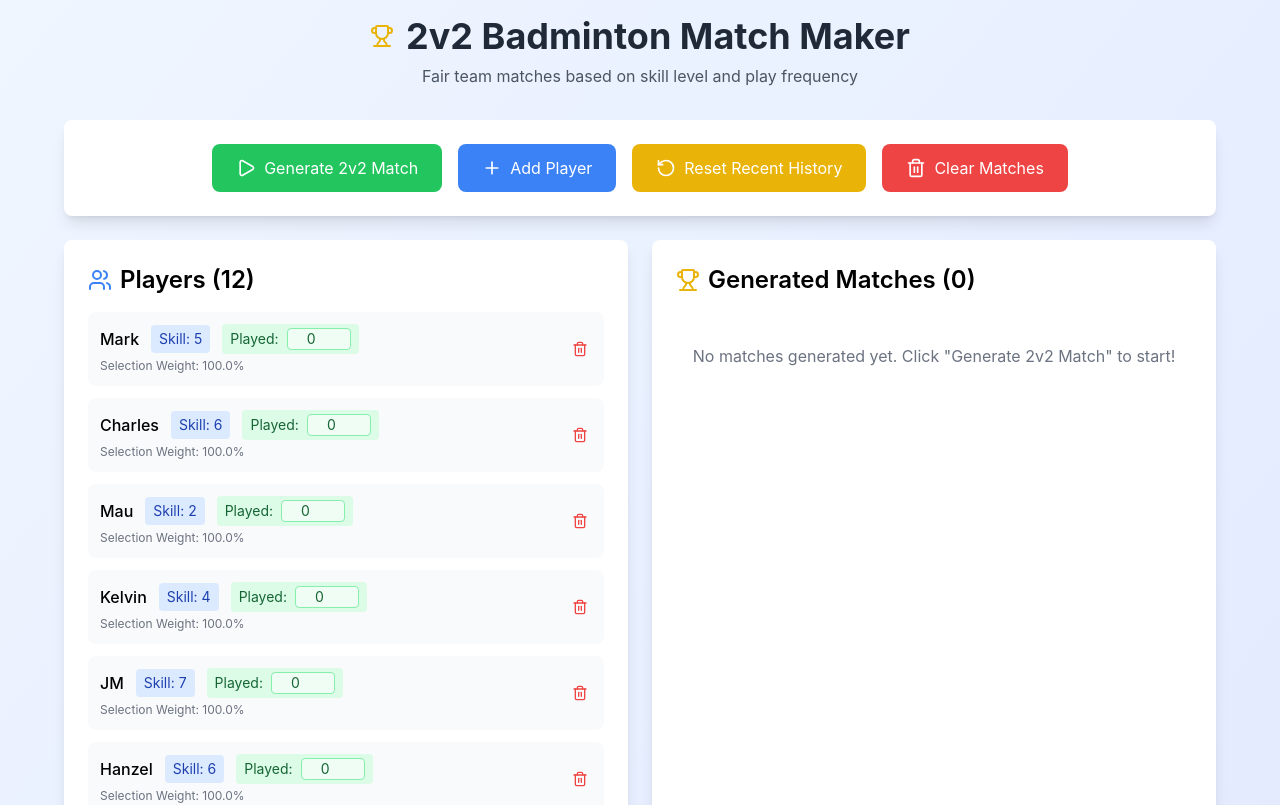
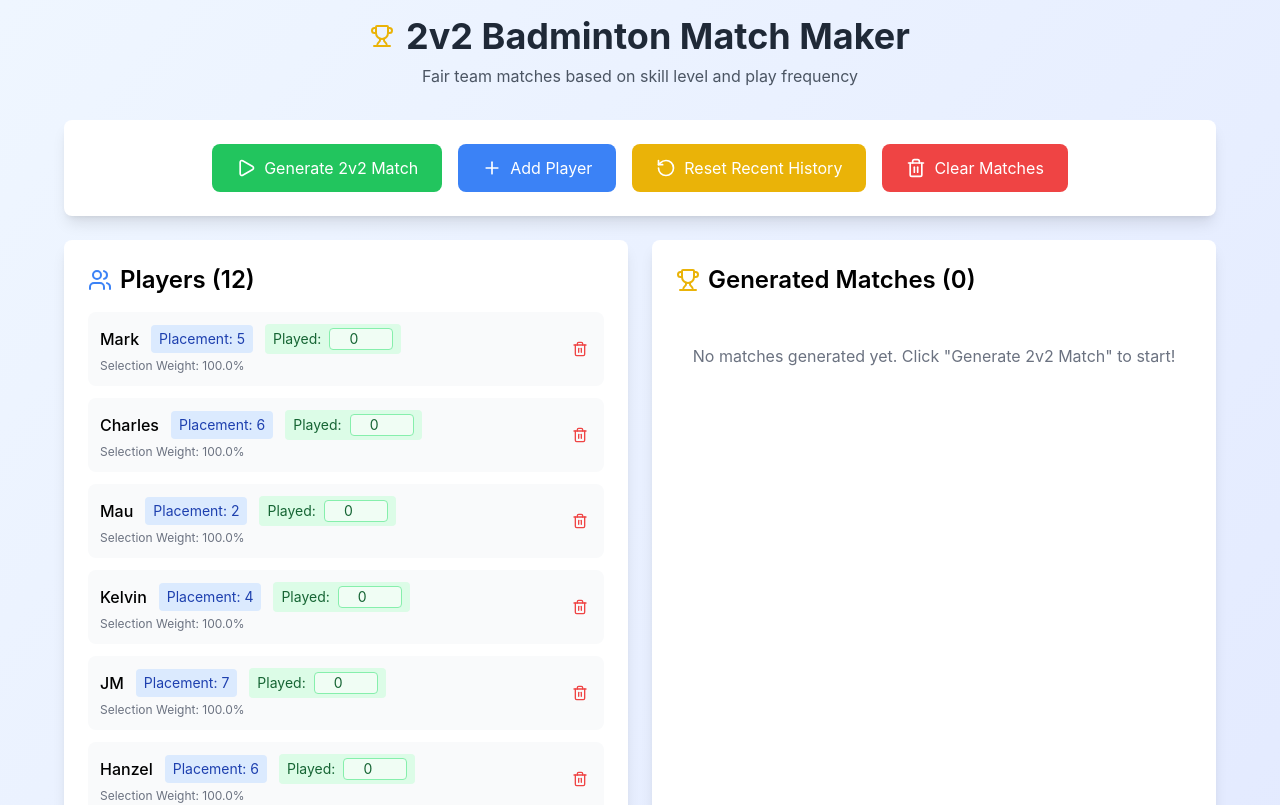
Before and after one commit to markerseeds/badminton-app, a React (Create React App) app: page / in a window 1280 px wide. Shown: the top 805 px of the page. Built offline with nearby package versions, Linux system fonts and the light colour scheme.

Commit message:
rename skill

```diff
--- a/src/App.js
+++ b/src/App.js
@@ -674,7 +674,7 @@ const App = () => {
                       <div className="flex items-center gap-3">
                         <span className="font-medium">{player.name}</span>
                         <span className="text-sm bg-blue-100 text-blue-800 px-2 py-1 rounded">
-                          Skill: {player.skill}
+                          Placement: {player.skill}
                         </span>
                         <label className="text-sm bg-green-100 text-green-800 px-2 py-1 rounded flex items-center gap-2">
                           Played:
@@ -751,7 +751,7 @@ const App = () => {
                       </div>
                     </div>
                     <div className="text-sm text-gray-600 mb-2">
-                      Skill Difference: {match.skillDiff.toFixed(1)}
+                      Team Difference: {match.skillDiff.toFixed(1)}
                     </div>
 
                     {!match.completed && (
```
